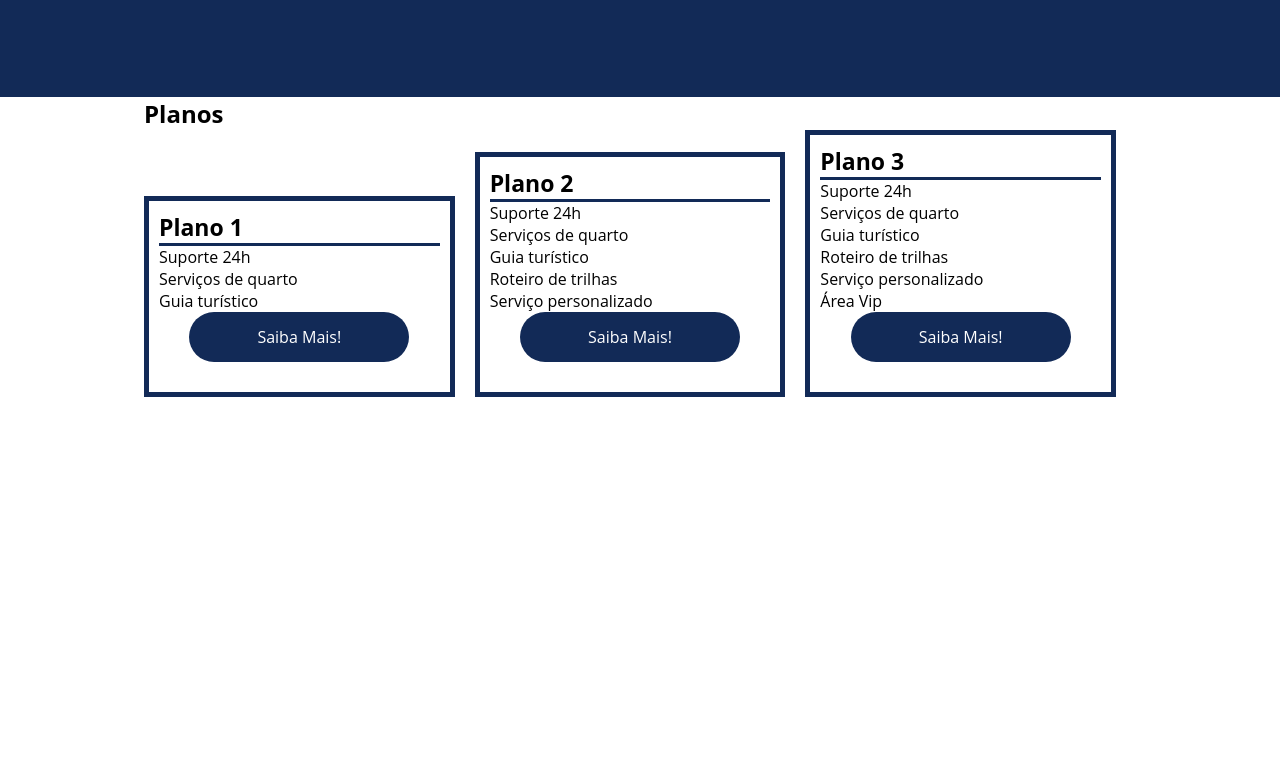
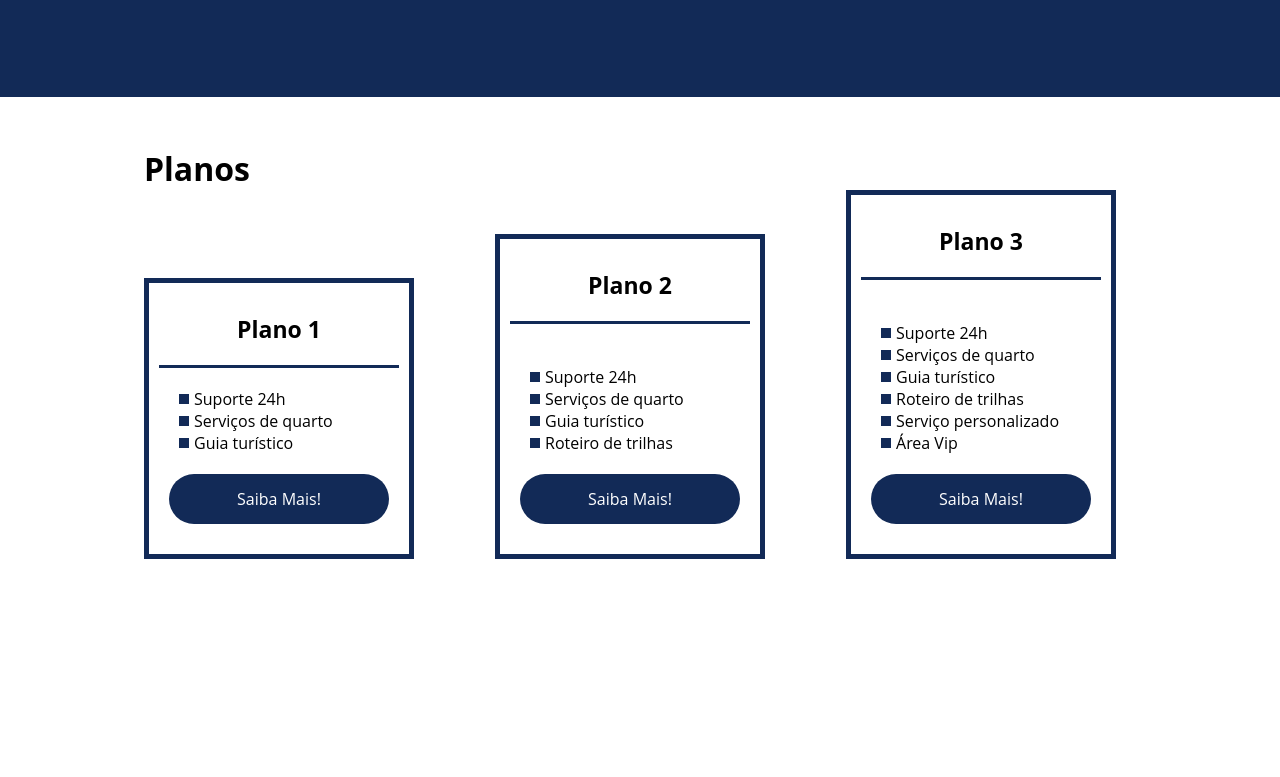
Before and after one commit to ClaudioFerreir/projectFlexboxDIO, a plain HTML site: page flex-projeto/index.html in a window 1280 px wide. Shown: the part 1563-2340 px from the top of the page. Drawn offline with Linux system fonts and the light colour scheme.

Commit message:
planos ok

```diff
--- a/flex-projeto/index.html
+++ b/flex-projeto/index.html
@@ -92,18 +92,19 @@
 
             <div class="item-plano">
                 <h3>Plano 2</h3>
+                <br>
                 <ul>
                     <li>Suporte 24h</li>
                     <li>Serviços de quarto</li>
                     <li>Guia turístico</li>
                     <li>Roteiro de trilhas</li>
-                    <li>Serviço personalizado</li>
                 </ul>
                 <a href="#" class="btn">Saiba Mais!</a>
             </div>
 
             <div class="item-plano">
                 <h3>Plano 3</h3>
+                <br>
                 <ul>
                     <li>Suporte 24h</li>
                     <li>Serviços de quarto</li>
--- a/flex-projeto/style.css
+++ b/flex-projeto/style.css
@@ -167,11 +167,17 @@ header .menu{
 #planos{
   flex-direction: column; /* usado para orientar o h2 planos para um plano de coluna como titulo */
   min-height: 100vh; /* tamanho proporciona 100% da visualizacao da tela */
+  padding-top: 50px; /* separacao do titulo com o banner acima */
+}
+
+#planos h2{
+  font-size: 32px;
 }
 
 .list-planos{
   display: flex; /* arrumar os itens em um sentido horizontal(em linha row) */
   align-items: flex-end; /* alinhamento dos planos por pela ultima linha */
+  justify-content: space-between; /* separacao entre os quadros dos planos*/
 }
 
 .item-plano{
@@ -179,6 +185,7 @@ header .menu{
   border: 5px solid #122A57; /* determinacao das margens nos planos */
   margin-right: 20px; /* separacao entre os quadros dos planos */
   padding: 10px; /* padding aplicado ao conteudo dos quadros */
+  max-width: 240px; /* definicao da largura dos quadros */
 }
 
 .item-plano .btn{
@@ -190,6 +197,8 @@ header .menu{
   font-size: 23px;
   display: flex; /* permite aplicacao de um pseudo elemento */
   flex-direction: column; /*usado para disposicao abaixo do texto e nao em linha*/
+  text-align: center; /* alinhamento do texto ao centro */
+  margin-top: 20px; /* adicionar mais espaco entre o titulo e o bordo superior */
 }
 
 .item-plano h3::after{ /* pseudo elemento */
@@ -197,4 +206,27 @@ header .menu{
   background-color: #122A57;
   width: 100%; /* largura do pseudo elemento */
   height: 3px; /* altura do pseudo elemento */
+  margin-top: 20px; /* separacao do pseudo elemento com o titulo */
+  margin-bottom: 10px; /* separacao da lista abaixo */
 }
+
+.item-plano ul{
+  padding: 10px 20px; /* paddding sup/inf e dir/esq do conteudo da lista */
+  display: flex;
+  flex-direction: column; /* adicionar uma disposicao de lista */
+  margin-bottom: 10px; /* espacamento maior da lista e do botao */
+}
+
+.item-plano ul li{
+  display: flex; /* flex item com display flex para incorporar o pseudo elemento */
+  flex-wrap: nowrap;
+  align-items: center;
+}
+
+.item-plano ul li::before{
+  content: "";
+  width: 10px;
+  height: 10px;
+  background-color: #122A57;
+  margin-right: 5px;
+}
```
